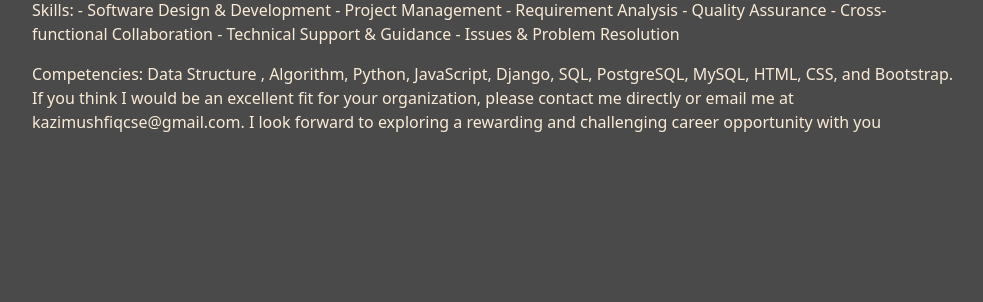
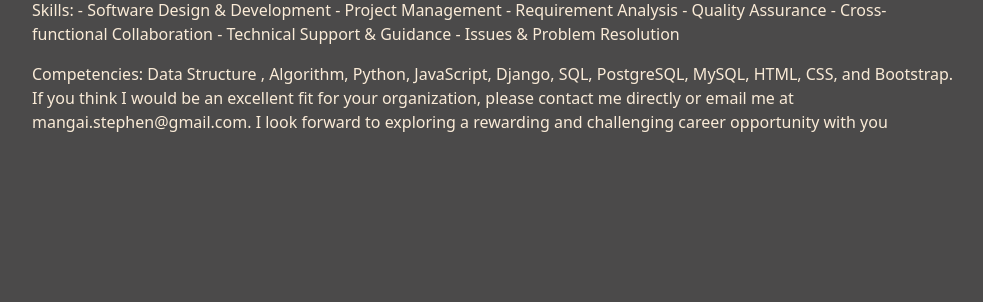
Before and after one commit to msmsolution/miniblog-with-django, a Django app: page /about/ in a window 1280 px wide. Shown: the part 436-738 px from the top of the page, without its empty margins (50-1033 px from the left). Run offline with Django 5.2, Linux system fonts and the light colour scheme; some libraries are stand-ins or nearby versions.

Commit message:
did edit

```diff
--- a/blog/templates/blog/about.html
+++ b/blog/templates/blog/about.html
@@ -32,7 +32,7 @@
         <p>
             Competencies: Data Structure , Algorithm, Python, JavaScript, Django, SQL, PostgreSQL, MySQL, HTML, CSS, and Bootstrap.
 
-            If you think I would be an excellent fit for your organization, please contact me directly or email me at kazimushfiqcse@gmail.com.
+            If you think I would be an excellent fit for your organization, please contact me directly or email me at mangai.stephen@gmail.com.
             I look forward to exploring a rewarding and challenging career opportunity with you
         </p>
     </div>
```
